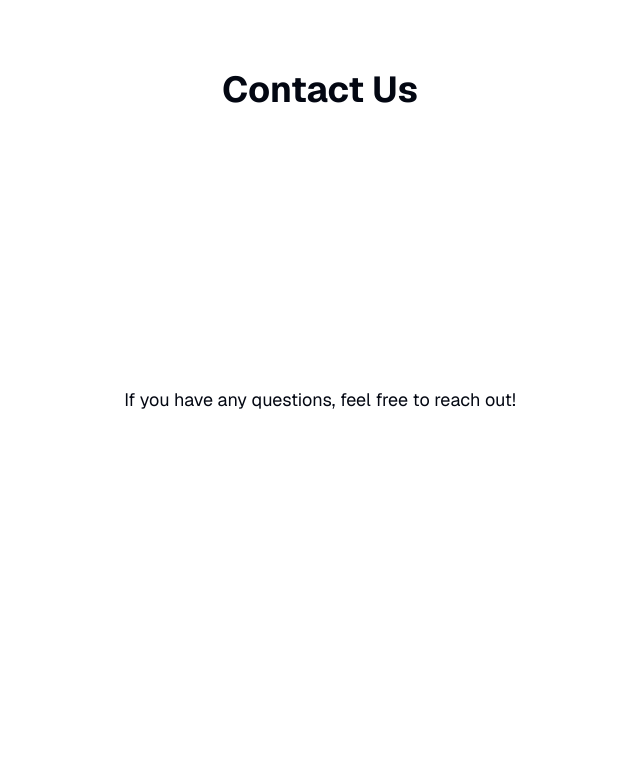
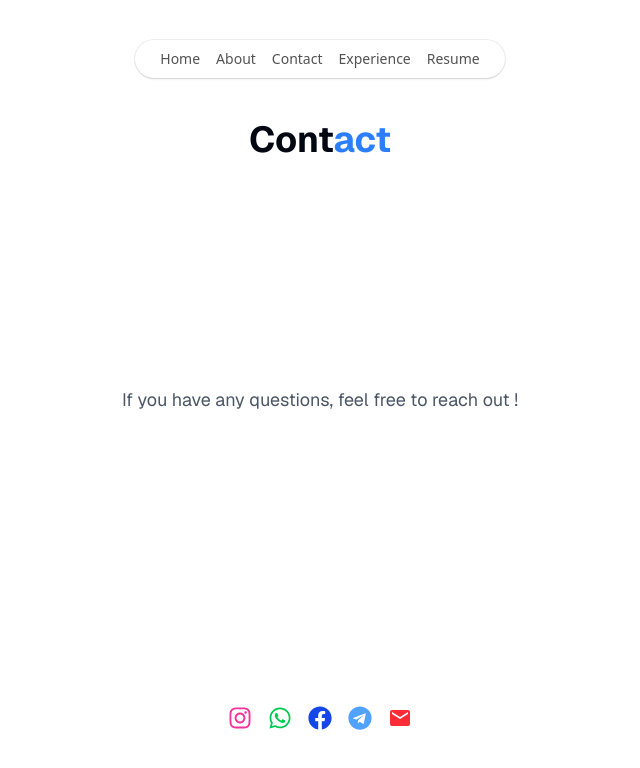
Before and after one commit to rafisnaen/UREEKA_Sesi-2, a Next.js app in the folder sesi2/: page /contact in a window 1280 px wide. Shown: the top 768 px of the page, without its empty margins (320-960 px from the left). Built offline with nearby package versions, Linux system fonts and the light colour scheme.

Commit message:
Add about page
Add about page with react-icon

```diff
--- a/sesi2/package.json
+++ b/sesi2/package.json
@@ -17,6 +17,7 @@
     "next": "15.3.2",
     "react": "^19.0.0",
     "react-dom": "^19.0.0",
+    "react-icons": "^5.5.0",
     "tailwind-merge": "^3.3.0"
   },
   "devDependencies": {
--- a/sesi2/src/app/contact/page.tsx
+++ b/sesi2/src/app/contact/page.tsx
@@ -1,12 +1,44 @@
-export default function contact() {
+import { FloatingNav } from "@/components/ui/floating-navbar";
+import { FaInstagram, FaWhatsapp, FaFacebook, FaTelegram } from "react-icons/fa";
+import { MdEmail } from "react-icons/md";
+
+export default function Contact() {
+  const navItems = [
+    { name: "Home", link: "/", icon: null },
+    { name: "About", link: "/about", icon: null },
+    { name: "Contact", link: "/contact", icon: null },
+    { name: "Experience", link: "/experience", icon: null },
+    { name: "Resume", link: "/resume", icon: null },
+  ];
+
   return (
-    <div className="grid grid-rows-[20px_1fr_20px] items-center justify-items-center min-h-screen p-8 pb-20 gap-16 sm:p-20 font-[family-name:var(--font-geist-sans)]">
-      <h1 className="text-4xl font-bold text-center">
-        Contact Us
-      </h1>
-      <p className="text-lg text-center">
-        If you have any questions, feel free to reach out!
-      </p>
-    </div>
+    <>
+      <FloatingNav navItems={navItems} />
+      <div className="pt-28 grid grid-rows-[20px_1fr_20px] items-center justify-items-center min-h-screen p-8 pb-20 gap-16 sm:p-20 font-[family-name:var(--font-geist-sans)]">
+        <h1 className="pt-25 text-4xl font-bold text-center">
+          Cont<span className="text-blue-500">act</span>
+        </h1>
+        <p className="text-lg text-gray-600 text-center">
+          If you have any questions, feel free to reach out !
+        </p>
+        <div className="flex space-x-4 mt-4">
+          <a href="https://www.instagram.com/rafisnaen/" target="_blank" rel="noopener noreferrer" className="text-pink-500 text-2xl hover:scale-110 transition-transform">
+            <FaInstagram />
+          </a>
+          <a href="https://wa.me/6281991711208" target="_blank" rel="noopener noreferrer" className="text-green-500 text-2xl hover:scale-110 transition-transform">
+            <FaWhatsapp />
+          </a>
+          <a href="https://www.facebook.com/share/1CNJf7BYJ8/?mibextid=qi2Omg" target="_blank" rel="noopener noreferrer" className="text-blue-700 text-2xl hover:scale-110 transition-transform">
+            <FaFacebook />
+          </a>
+          <a href="https://t.me/emptymoonnn" target="_blank" rel="noopener noreferrer" className="text-blue-400 text-2xl hover:scale-110 transition-transform">
+            <FaTelegram />
+          </a>
+          <a href="mailto:muhammadrafiisnaen@gmail.com" className="text-red-500 text-2xl hover:scale-110 transition-transform">
+            <MdEmail />
+          </a>
+        </div>
+      </div>
+    </>
   );
 }
```
Also changed, not shown: 1 other file (tests, documents, lock files or other folders).
